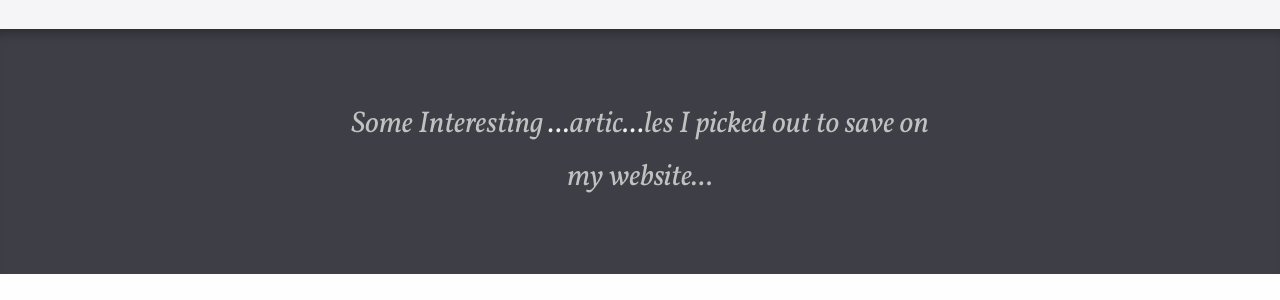
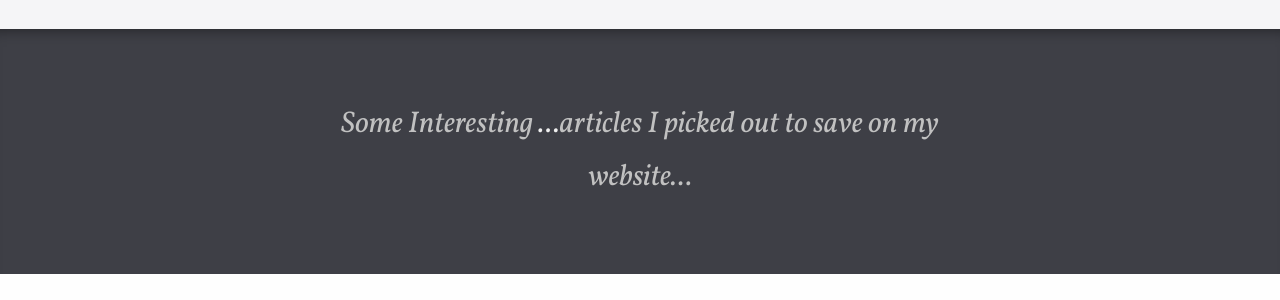
Before and after one commit to pcconsultingasia/JEKYLL-pc-consulting-asia, a Jekyll site: the page built from contact-success.html, in a window 1280 px wide. Shown: the part 689-989 px from the top of the page. Built offline with Jekyll 4.4.1, drawn with Linux system fonts in a browser that asks for light colours; some web fonts are replaced.

Commit message:
Updated '_layouts/default.html' via CloudCannon

```diff
--- a/_layouts/default.html
+++ b/_layouts/default.html
@@ -59,7 +59,7 @@
 		{% else %}
 			<section class="quote-section">
 				<p class="container editable">
-					Some Interesting <a href="/terms/">...</a>artic<a href="/advice/">...</a>les I picked out to save on my website...
+					Some Interesting <a href="/terms/">...</a>articles I picked out to save on my website...
 				</p>
 			</section>
 		{% endif %}
```
